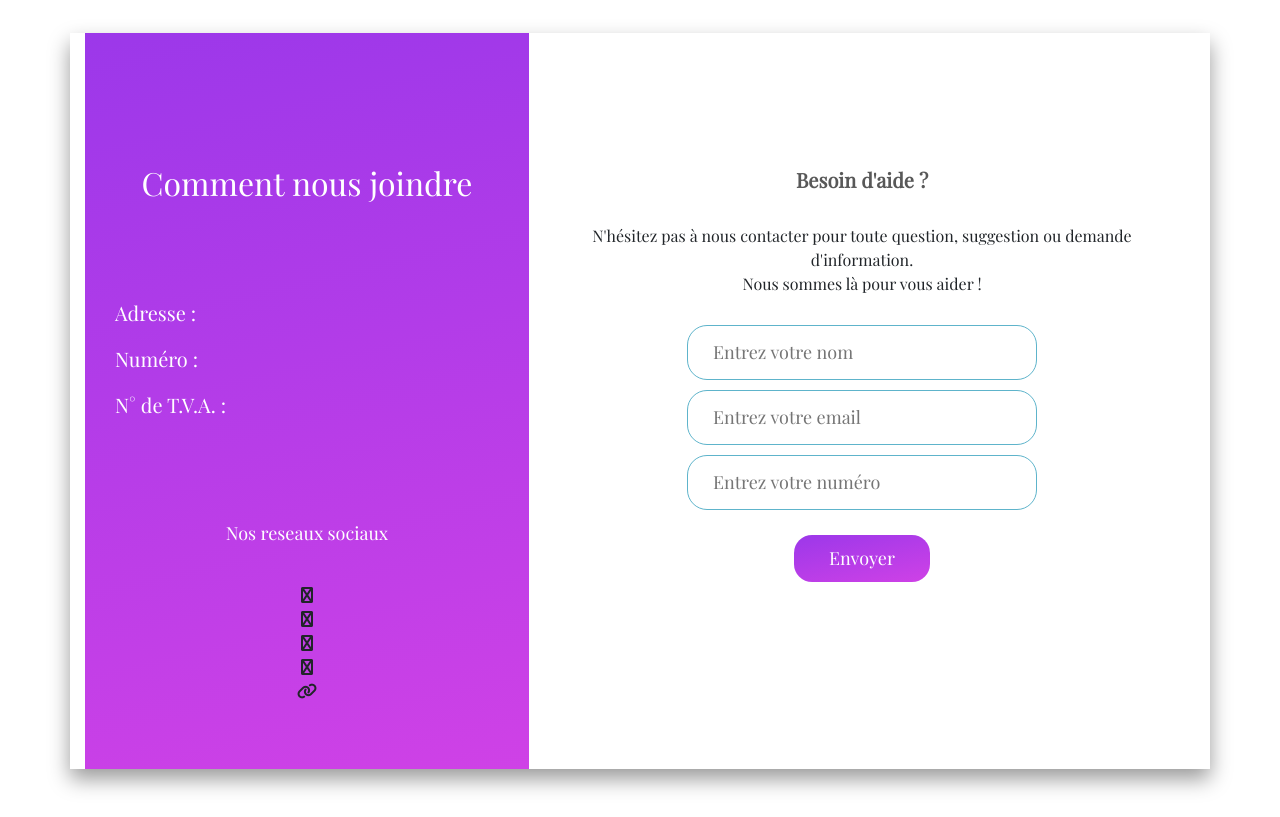
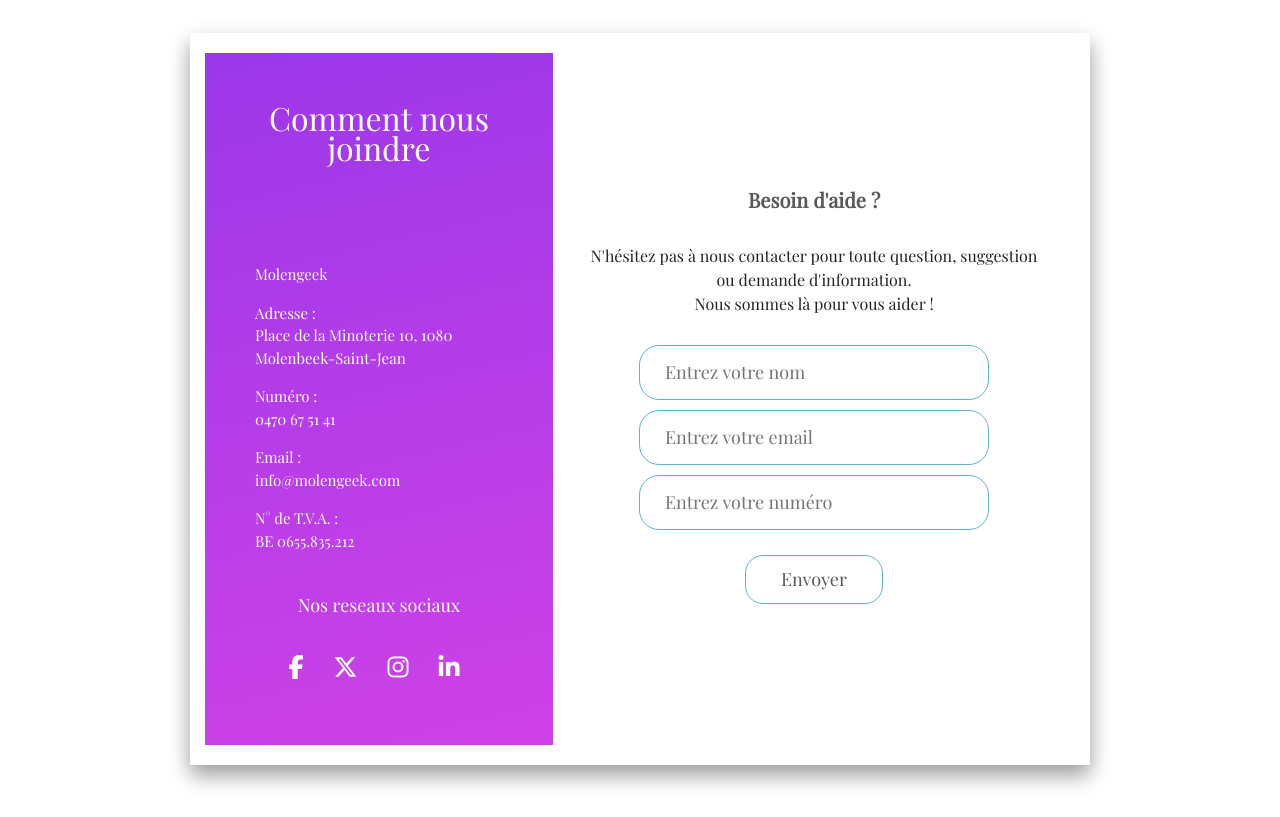
Before and after one commit to SteevenSF01/Site_MolenGeek_Salgado-Steeven, a website with bundled scripts: page index.html in a window 1280 px wide. Shown: the part 2947-3764 px from the top of the page. Built offline with nearby package versions, Linux system fonts and the light colour scheme; files whose address does not match are found by name.

Commit message:
Fin contact + Responsive

```diff
--- a/index.html
+++ b/index.html
@@ -210,32 +210,33 @@
 
         <section class="section4 mb-5">
             <div class="contenue">
-                <div class="wrapper">
+                <div class="contenue2">
                     <div class="form">
-                        <div class="left-col">
+                        <div class="columnGauche">
                             <h2>Comment nous joindre</h2>
                             <div class="bull">
-                                <p>Adresse : </p>
-                                <p>Numéro : </p>
-                                <p>N° de T.V.A. : </p>
+                                <p></p>
+                                <p>Adresse : <br></p>
+                                <p>Numéro : <br></p>
+                                <p>Email : <br> </p>
+                                <p>N° de T.V.A. : <br></p>
                             </div>
                             <div class="soc">
                                 <p>Nos reseaux sociaux</p>
-                                <ul>
-                                    <div><i class="fas fa-facebook-f"></i></div>
-                                    <div><i class="fas fa-x-twitter"></i></div>
-                                    <div><i class="fas fa-instagram"></i></div>
-                                    <div><i class="fas fa-linkedin-in"></i></div>
-                                    <div><i class="fas fa-chain"></i></div>
+                                <ul class="resauxSoc">
+                                    <li><a href=""><i class="fa-brands fa-facebook-f fa-xl" style="color: white;"></i></a></li>
+                                    <li><a href=""><i class="fa-brands fa-x-twitter fa-xl" style="color: white;"></i></a></li>
+                                    <li><a href=""><i class="fa-brands fa-instagram fa-xl" style="color: white;"></i></a></li>
+                                    <li><a href=""><i class="fa-brands fa-linkedin-in fa-xl" style="color: white;"></i></a></li>
                                 </ul>
                             </div>
                         </div>
-                        <div class="right-col">
+                        <div class="columnDroite">
                             <h2>Besoin d'aide ? </h2><br>
                             <p class="mb-4"> N'hésitez pas à nous contacter pour toute question, suggestion ou demande d'information.
                                 <br> Nous sommes là pour vous aider !</p>
                             <form>
-                                <div class="result"></div>
+                                <!-- <div class="result"></div> -->
                                 <div class="form-group">
                                     <input id="name" type="text" placeholder="Entrez votre nom">
                                 </div>
--- a/public/css/app.css
+++ b/public/css/app.css
@@ -450,7 +450,7 @@ nav a:hover {
 
 /********************* Fin Section 2 *************************/
 
-/********************** Debut Section 4 **********************/
+/********************** Debut Section 4 (Contact) **********************/
 
 input:active, input:focus {
   outline: none;
@@ -488,139 +488,141 @@ ul li{
     box-shadow: 0px 10px 20px 0px rgba(0, 0, 0, 0.4);
 
 }
-
-@media (min-width: 576px){
-.contenue {
-    max-width: 540px;
-}
-}
-
-@media (min-width: 768px){
-.contenue {
-    max-width: 720px;
-}
-}
-
-@media (min-width: 992px){
-.contenue {
-    max-width: 960px;
-}
-}
-
-@media (min-width: 1200px){
-.contenue {
-    max-width: 1140px;
-}
-}
-
-
 .form{
     display: flex;
     text-align: center;
     justify-content: center;
 }
 
-.left-col{
+.columnGauche{
     width: 40%;
-    padding: 135px 30px 0 30px;
+    padding: 50px 30px 0 30px;
     background: linear-gradient(167deg,
             rgba(131, 6, 228, 0.8) 0%,
             rgba(195, 18, 224, 0.8) 100%)
 }
 
-
-
-.left-col h2{
+.columnGauche h2{
     color:#fff;
     font-size:32px;
     line-height: 30px;
 }
 
-/* .left-col img.img1{
-    margin-bottom: 10px;
-} */
-
-.left-col .bull{
+.columnGauche .bull{
     margin: 100px 0 0;
 }
-.left-col .bull p{
-    font-size: 20px;
+.columnGauche .bull p{
+    font-size: 15px;
     color: #fff;
     text-align: start;
 }
 
-/* .left-col .bull img.img2{
-    margin:25px 0;
-} */
-
-.left-col .soc{
-    margin: 100px 0 0;
-}
-.left-col .soc a img{
-    transition: 0.5s;
-}
-.left-col .soc a img:hover{
-    transition: 0.5s;
-    transform: scale(1.3)
+.columnGauche .soc{
+    margin: 40px 0 0;
 }
 
-.left-col .soc p{
+.columnGauche .soc p{
     color: #fff;
     font-size: 18px;
     font-weight: 300;
 }
 
-.left-col .soc ul{
+.columnGauche .soc ul{
     padding:20px 0 50px;
 }
 
 
-.right-col{
+.columnDroite{
     width: 60%;
     padding: 135px 30px 0 30px;
     background: rgba(255, 255, 255, 0.7);
-
 }
 
-.right-col h2{
-    /* margin-bottom: 70px; */
+.columnDroite h2{
     font-size: 20px;
     color: #585858;
     font-weight: 600;
 }
 
-.right-col button{
-  background: linear-gradient(167deg,
-  rgba(131, 6, 228, 0.8) 0%,
-  rgba(195, 18, 224, 0.8) 100%);
+.columnDroite button{
+
+  background-color: white;
     border-radius: 18px;
     font-weight: 500;
     font-size: 20px;
-    color: #FFFFFF;
+    color: #585858;
     padding: 10px 35px;
     margin-top: 20px;
     font-size: 18px;
     border:none;
+    border: 1px solid #5EB4CB;
     cursor: pointer;
-    transition: 2s ease;
+    transition: 0.5s ease;
 
+  }
+  .columnDroite button:hover{
+    background: linear-gradient(360deg,
+    rgba(131, 6, 228, 0.8) 0%,
+    rgba(195, 18, 224, 0.8) 100%);
+    color: white;
+    border: none;
 }
-.right-col button:hover{
-  background: linear-gradient(360deg,
-  rgba(131, 6, 228, 0.8) 0%,
-  rgba(195, 18, 224, 0.8) 100%);
+.resauxSoc{
+  display: flex;
+  justify-content: center;
+  gap: 20px;
 }
-@media screen and (max-width: 992px) {
+.resauxSoc li>a> i:hover{
+  cursor: pointer;
+  transition: 1s ease;
+  transform: scale(1.2) translateY(-6px);
+}
+.resauxSoc >li>i>a{
+  width: 100%;
+}
+@media (max-width: 992px) {
     .form{
         display: block;
     }
-    /* .left-col img.img1{
-        display: none
-    } */
 
-    .right-col, .left-col{
+    .columnDroite, .columnGauche{
         width:100%;
         padding: 40px 0;
     }
+    }
+  @media (max-width : 500px) {
+    .bull p{
+      padding-inline: 20px;
+    }
+  }
+@media (min-width: 1200px){
+  .contenue {
+    min-width: 1140px;
+    padding-bottom: 20px;
+    padding-top: 20px;
+  }
+}
 
+@media (min-width: 992px){
+  .contenue {
+    min-width: 900px;
+  }
+  }
+@media (min-width: 768px){
+  .contenue {
+    max-width: 720px;
+  }
+  .bull p{
+    padding-left: 20px;
+  }
 }
+
+
+  @media (min-width: 576px){
+    .contenue {
+        max-width: 540px;
+
+    }
+    }
+
+/*********************** Fin Section 4 (Contact) *******************/
--- a/public/js/main.js
+++ b/public/js/main.js
@@ -97,9 +97,17 @@ document.querySelector(".dropdown").addEventListener("focusout", () =>{
 
 //! ***************************** Contact **************************
 
-let liResaux = document.querySelector(".soc").querySelectorAll("img")
+let liResaux = document.querySelector(".resauxSoc").querySelectorAll("a")
 
-// Object.values(DATA.reseauxSociaux).forEach((element,index) => {
-// 	liResaux[index].src = `${element.reseauxSociaux}`
-// })
-console.log(liResaux);
+Object.values(DATA.reseauxSociaux).forEach((element,index) => {
+	liResaux[index].href = element
+})
+console.log(DATA.molengeekInfo);
+
+let contactP = document.querySelector(".bull").querySelectorAll("p")
+
+Object.values(DATA.molengeekInfo).forEach((element,index) => {
+	contactP[index].innerText += ` ${element}`
+})
+
+console.log(contactP);
```
